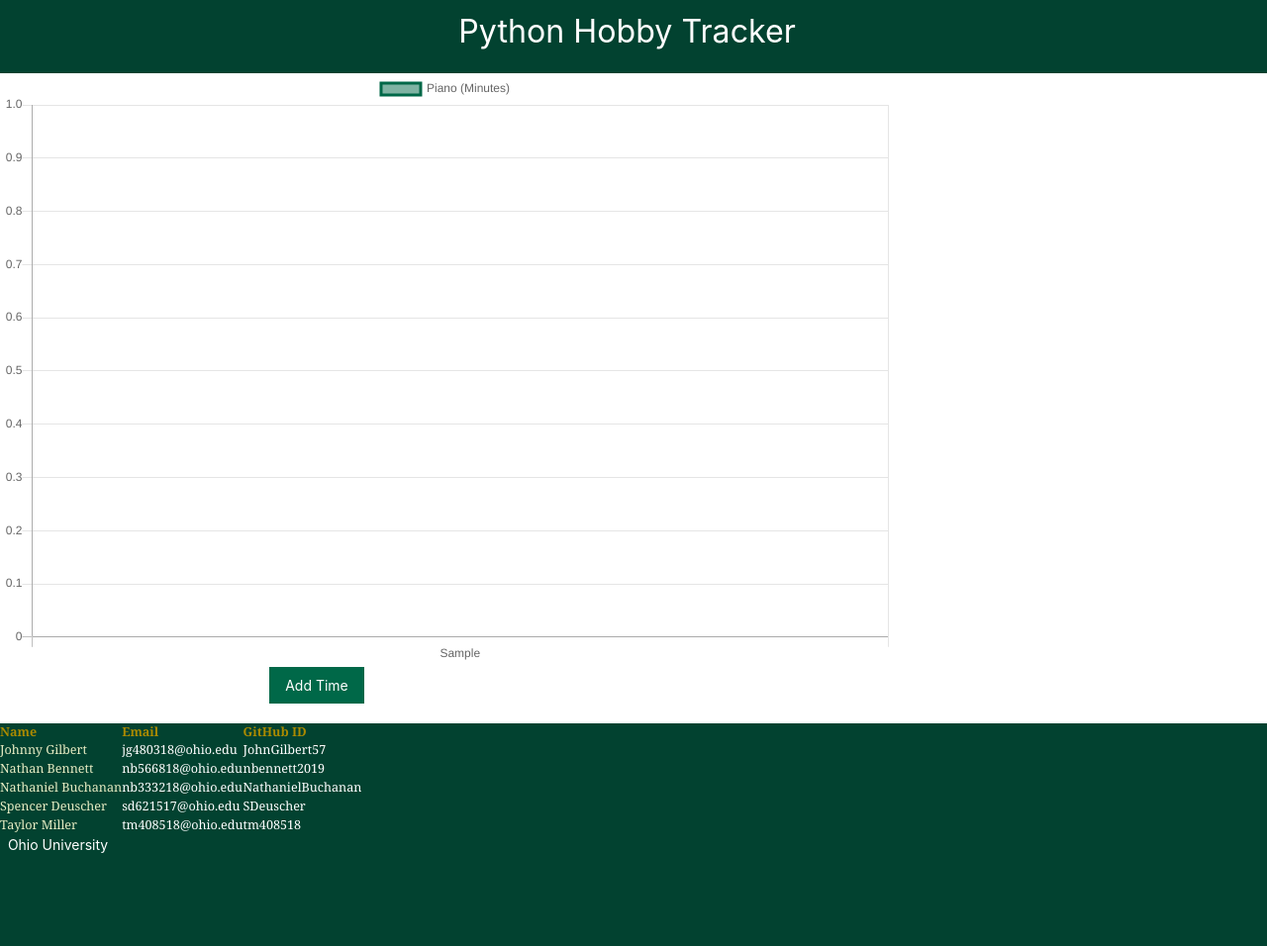
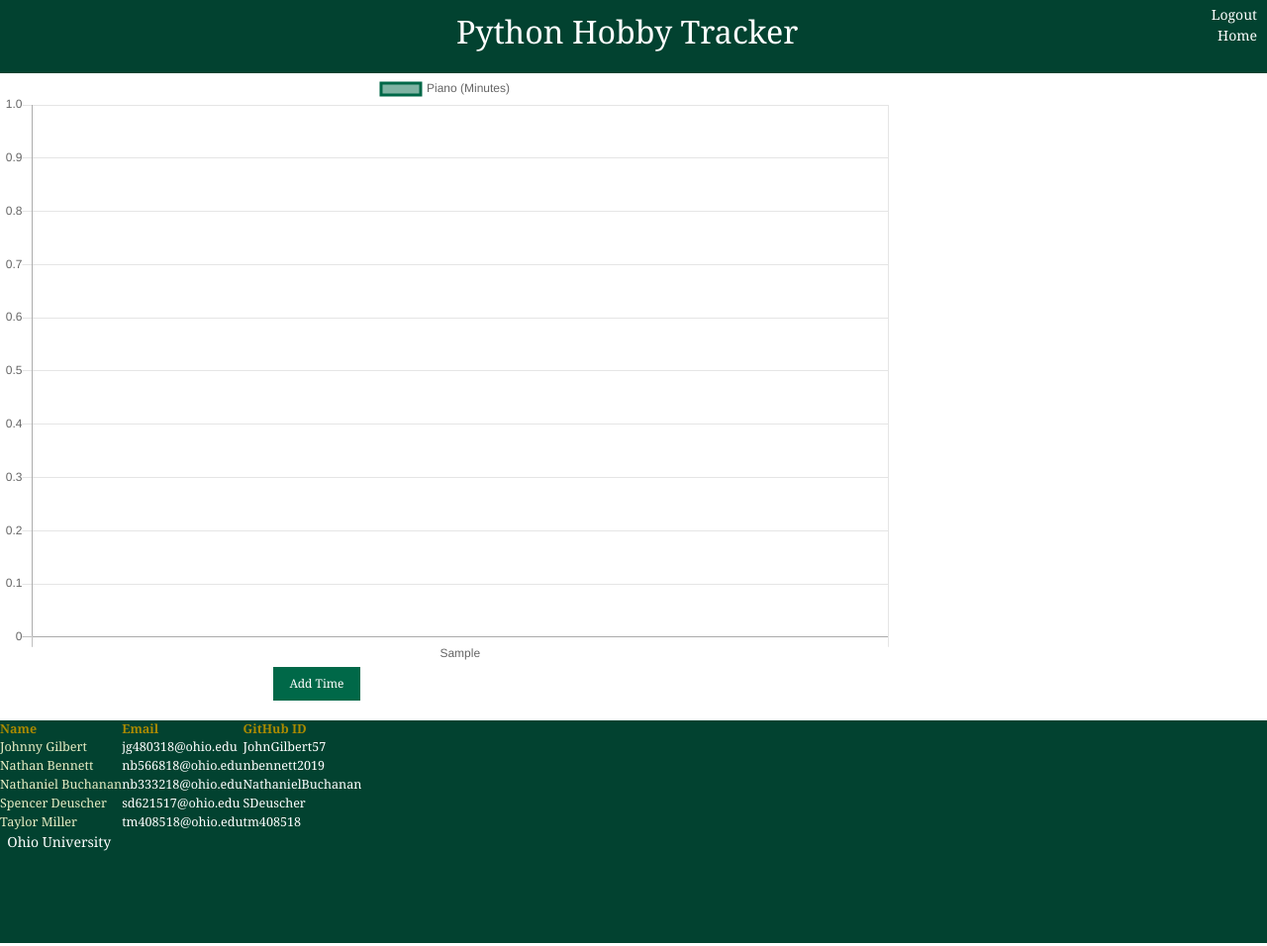
Before and after one commit to JohnGilbert57/Python-Hobby-Tracker, a Django app: template hobbytracker/myapp/templates/myhobby/chart.html in a window 1280 px wide. Shown: the whole page at 99% size. Run offline with Django 3.2, Linux system fonts and the light colour scheme; data comes from the database, SQL or seed files in the repository; both versions use the stored data as it was after the commit; the template is opened without the code that fills it: values that come from a table or form of the project are taken from there, most other values are stand-ins (such as "Sample title", 1, 10 or a date in 2020); some libraries are stand-ins or nearby versions.

Commit message:
validated timeLimit values so that they have to be between 0-168 to submit the form and added logout and homepage functionality to chat.html

```diff
--- a/hobbytracker/myapp/forms.py
+++ b/hobbytracker/myapp/forms.py
@@ -2,7 +2,7 @@
 # Ohio University
 # the format for the user login; creates the objects basesd upon the models and sets the data
 from django import forms
-from .models import Hobby
+from .models import Hobby, HobbyTime
 from django.contrib.auth.forms import UserCreationForm
 from django.contrib.auth.forms import AuthenticationForm
 from django.contrib.auth import login, authenticate
@@ -22,7 +22,7 @@ class NewHobbyForm(forms.ModelForm):
         labels = {
             'name': 'Hobby Name',
             'spriteId': 'Sprite Figure',
-            'timeLimit': 'Goal'
+            'timeLimit': 'Goal (0.0-168.0 Hours)'
         }
 
 class NewUserForm(UserCreationForm):
@@ -35,3 +35,4 @@ class NewUserForm(UserCreationForm):
         labels = {
             'username': 'Username',
         }
+# class TimeForm(models.ModelForm):
--- a/hobbytracker/myapp/models.py
+++ b/hobbytracker/myapp/models.py
@@ -6,6 +6,7 @@ from django.db import models
 from django import forms
 from django.db.models.signals import post_save
 from django.contrib.auth.models import User
+from django.core.validators import MinValueValidator, MaxValueValidator
 
 class Sprite(models.Model):
     # Data fields
@@ -19,12 +20,12 @@ class Sprite(models.Model):
 class Hobby(models.Model):
     # Establish a foreign key relationship with HobbyUser
     hobbyUser = models.ForeignKey(User, on_delete=models.CASCADE)
-    spriteId = models.ForeignKey(Sprite, on_delete=models.CASCADE) #CHECK THIS
+    spriteId = models.ForeignKey(Sprite, on_delete=models.CASCADE, help_text = None) #CHECK THIS
 
     # Data fields
-    name = models.CharField(max_length=300)
+    name = models.CharField(max_length=300, help_text = None)
     #spriteId = models.IntegerField()
-    timeLimit = models.IntegerField()
+    timeLimit = models.FloatField(validators = [MinValueValidator(0), MaxValueValidator(168.0)], help_text = None)
 
     # Called when displaying raw data
     def __str__(self):
--- a/hobbytracker/myapp/static/myapp/css/chart.css
+++ b/hobbytracker/myapp/static/myapp/css/chart.css
@@ -12,7 +12,6 @@ button{
     width: 50%;
     text-align: center;
 }
-
 body{
     margin: 0;
     padding: 0;
@@ -40,12 +39,16 @@ td{
 #credentials{
     position: relative;
     float: right;
-    top: -75px;
+    top: -70px;
     text-align: right;
-
     padding-right: 10px;
+    padding-bottom: 0px;
     margin: 0;
     color: white;
+}
+#credentials p{
+    padding: 0px;
+    margin: 0px;
 }
 
 /*used for the headings of the table to be bold and different color*/
--- a/hobbytracker/myapp/templates/base.html
+++ b/hobbytracker/myapp/templates/base.html
@@ -51,6 +51,7 @@ instead. Very cool! It also includes the title and such for the webpage.
     <!-- Bootstrap CSS -->
     <link rel="stylesheet" href="https://cdn.jsdelivr.net/npm/bootstrap@4.6.0/dist/css/bootstrap.min.css" integrity="sha384-B0vP5xmATw1+K9KRQjQERJvTumQW0nPEzvF6L/Z6nronJ3oUOFUFpCjEUQouq2+l" crossorigin="anonymous">
 
+
     <title></title>
   </head>
 
@@ -61,7 +62,7 @@ instead. Very cool! It also includes the title and such for the webpage.
     <!-- Option 1: jQuery and Bootstrap Bundle (includes Popper) -->
     <script src="https://code.jquery.com/jquery-3.5.1.slim.min.js" integrity="sha384-DfXdz2htPH0lsSSs5nCTpuj/zy4C+OGpamoFVy38MVBnE+IbbVYUew+OrCXaRkfj" crossorigin="anonymous"></script>
     <script src="https://cdn.jsdelivr.net/npm/bootstrap@4.6.0/dist/js/bootstrap.bundle.min.js" integrity="sha384-Piv4xVNRyMGpqkS2by6br4gNJ7DXjqk09RmUpJ8jgGtD7zP9yug3goQfGII0yAns" crossorigin="anonymous"></script>
-
+    <link rel = "stylesheet" type = "text/css" href="{% static 'myapp/css/chart.css' %}">
     <!-- Option 2: Separate Popper and Bootstrap JS -->
     <!--
     <script src="https://code.jquery.com/jquery-3.5.1.slim.min.js" integrity="sha384-DfXdz2htPH0lsSSs5nCTpuj/zy4C+OGpamoFVy38MVBnE+IbbVYUew+OrCXaRkfj" crossorigin="anonymous"></script>
--- a/hobbytracker/myapp/templates/myhobby/chart.html
+++ b/hobbytracker/myapp/templates/myhobby/chart.html
@@ -64,8 +64,14 @@
 {% endblock scripts %}
 
 {% block content %}
+
     <div id = header>
         <p>Python Hobby Tracker</p>
+    </div>
+    <div id = credentials>
+        <p>{{user.username}}</p>
+        <a href = "{% url 'logout' %}">Logout</a> <br>
+        <a href = "../userhobbies"> Home </a>
     </div>
     <div class = "chartContent">
         <canvas id="myChart" width="900" height="600"></canvas>
--- a/hobbytracker/myapp/templates/myhobby/userhobbies.html
+++ b/hobbytracker/myapp/templates/myhobby/userhobbies.html
@@ -22,7 +22,7 @@
                 <!-- look into using POST here-->
                 <a href="/hobbyview?hobbyid={{ hobby.id }}">
                     <p style = "padding-bottom: 0.5%;">Hobby: {{ hobby.name }}</p>
-                    <p>Weekly Goal:{{ hobby.timeLimit}}</p>
+                    <p>Weekly Goal: {{ hobby.timeLimit}} hours</p>
                 </a>
                 <form method="POST">
                     {% csrf_token %}
@@ -46,7 +46,7 @@
                         {{ form.as_p }}
                     </div>
                     <div id = "bottom-line"></div>
-                    <input id = "newHobby" type = 'submit' name = "Create" id = "Create" value = 'Submit' />
+                    <input submit-button id = "newHobby" type = "button" name = "Create" id = "Create" value = 'Submit' />
                 </form>
             </div>
         </div>
--- a/hobbytracker/myapp/views.py
+++ b/hobbytracker/myapp/views.py
@@ -64,7 +64,6 @@ def hobbiespage(response):
         return redirect('/login')
 
     if response.method == "POST" and 'delete' in response.POST:
-        print(response.POST.get('delete'))
         delete_key = response.POST.get('delete')
         if Hobby.objects.filter(pk=delete_key).count() > 0:
             target = Hobby.objects.get(pk=delete_key)
```
Also changed, not shown: hobbytracker/myapp/static/myapp/js/newhobby.js (+12 -0 lines), hobbytracker/db.sqlite3, hobbytracker/myapp/migrations/0001_initial.py (deleted), hobbytracker/myapp/migrations/0002_auto_20210305_2111.py (deleted), hobbytracker/myapp/migrations/__init__.py (deleted).
